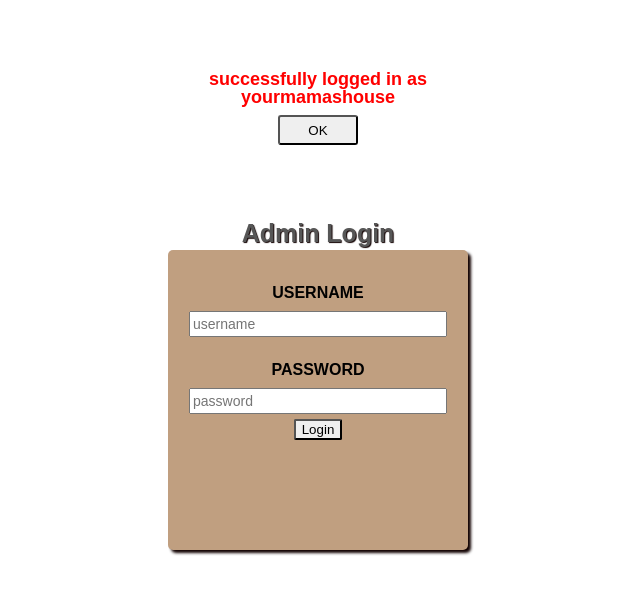
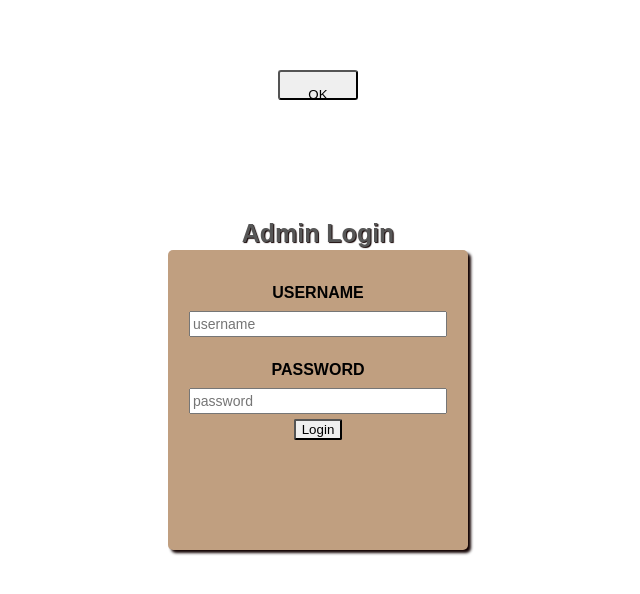
Before and after one commit to claytonpabst/library-catalog, a React (Create React App) app: page /login in a window 1280 px wide. Shown: the top 594 px of the page, without its empty margins (322-962 px from the left). Built offline with nearby package versions, Linux system fonts and the light colour scheme; the HTML template or start-up script is replaced by a standard one.

Commit message:
view account component should work with backend now

```diff
--- a/src/components/Admin/Forms/ViewAccount.js
+++ b/src/components/Admin/Forms/ViewAccount.js
@@ -7,7 +7,7 @@ class ViewAccount extends Component {
     this.state = {
       memberid: '',
       fields: ['Firstname', 'Lastname', 'Street Address', 'City', 'State', 'Zip', 'Phone', 'Fees'],
-      memberInfo: ['loren', 'pabst', '1944 n 1575 w', 'layton', 'ut', '84041', '801-825-8909', 3.55]
+      memberInfo: ['', '', '', '', '', '', '', null]
     }
 
     this.changeID = this.changeID.bind(this);
@@ -23,9 +23,13 @@ class ViewAccount extends Component {
   submit(){
     axios.get(`/api/members/${ this.state.memberid }`)
     .then( res => {
-      this.setState({
-        memberInfo: res.data
-      })
+      if (res.data[0].city){
+        this.setState({
+          memberInfo: res.data[0]
+        })
+      }else{
+        alert(res)
+      }
     })
   }
 
--- a/src/components/LoginPage/LoginPage.css
+++ b/src/components/LoginPage/LoginPage.css
@@ -61,9 +61,7 @@
 .login_results button{
     width: 80px;
     height: 30px;
-    position: absolute;
-    left: 110px;
-    bottom: 5px;
+    padding-top: 15px;
     border-radius: 3px;
     cursor: pointer;
     text-decoration: none;
--- a/src/components/LoginPage/LoginPage.js
+++ b/src/components/LoginPage/LoginPage.js
@@ -12,7 +12,7 @@ class LoginPage extends Component {
     this.state = {
       username: '',
       password: '',
-      loginResults: 'successfully logged in as yourmamashouse',
+      loginResults: '',
       showBttn: true
     }
 
```
